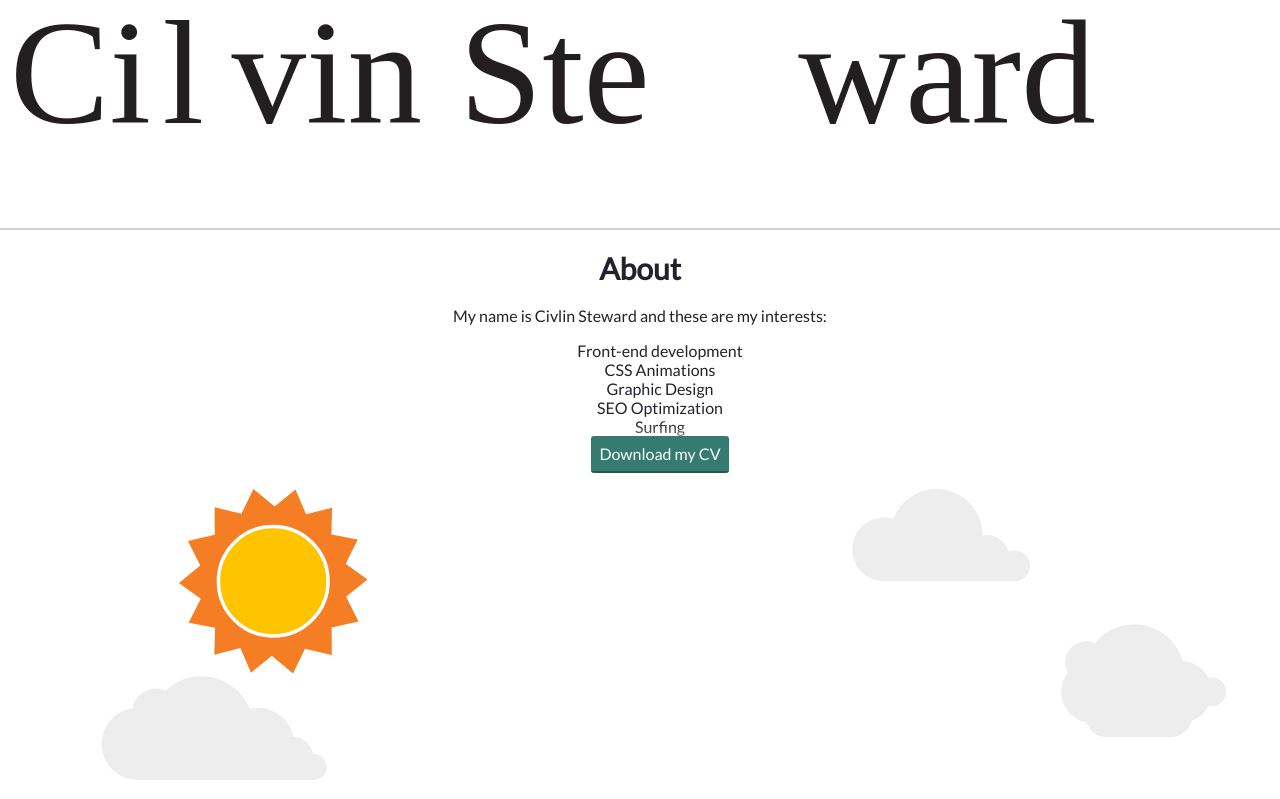
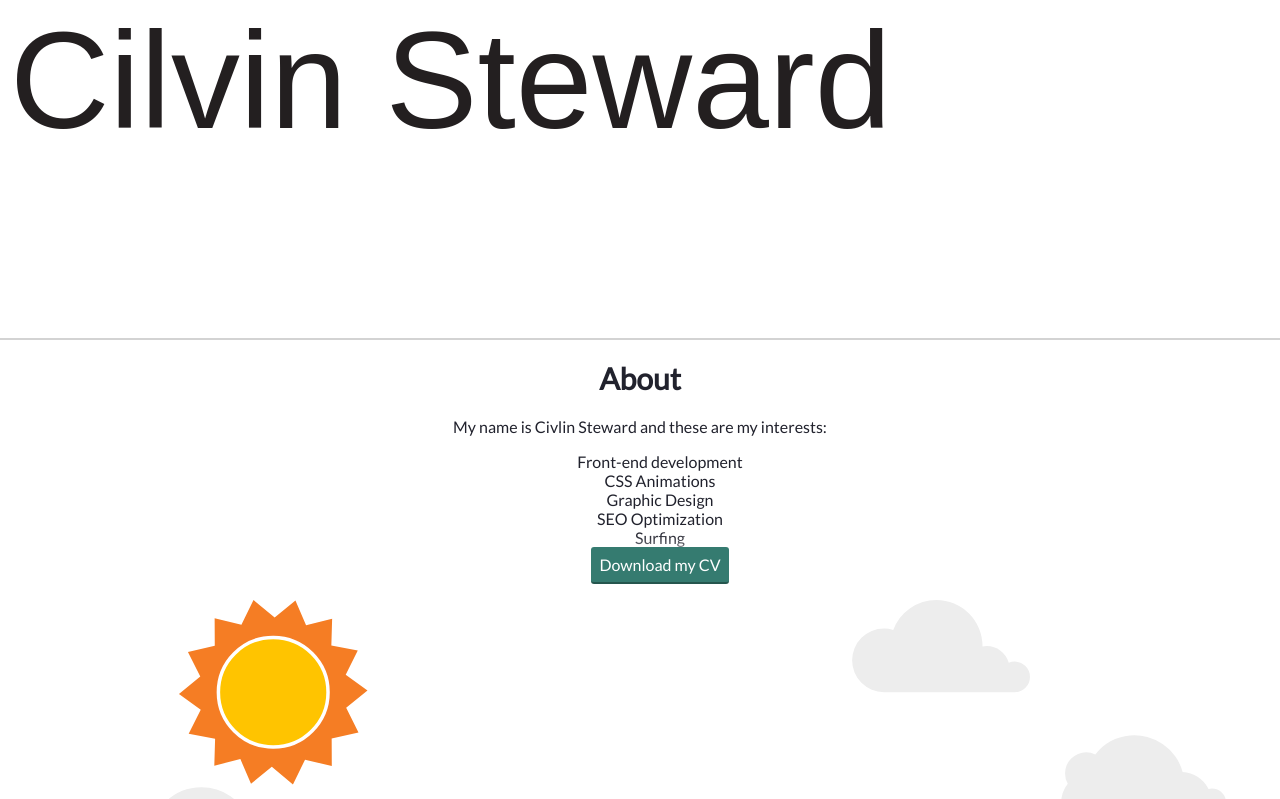
Before and after one commit to cilvin/Portfolio-website, a plain HTML site: page about.html in a window 1280 px wide. Shown: the top 799 px of the page. Drawn offline with nearby package versions, Linux system fonts and the light colour scheme; a script that the page names is missing.

Commit message:
Changed up Logo

```diff
--- a/about.html
+++ b/about.html
@@ -12,7 +12,7 @@
   <body>
     <header class="page-header">
       <!-- Add Logo here -->
-      <img class="page-header__item" src="img/Logo_1.svg"  alt="logo">
+      <img class="page-header__item" src="img/Logo_c1.svg"  alt="logo">
       <nav class="navigation-list page-header__item">
         <ul role="menubar">
           <li role="presentation">
```
Also changed, not shown: contact.html (+1 -1 lines), index.html (+1 -1 lines), work.html (+1 -1 lines), img/Logo_c1.svg (added).
